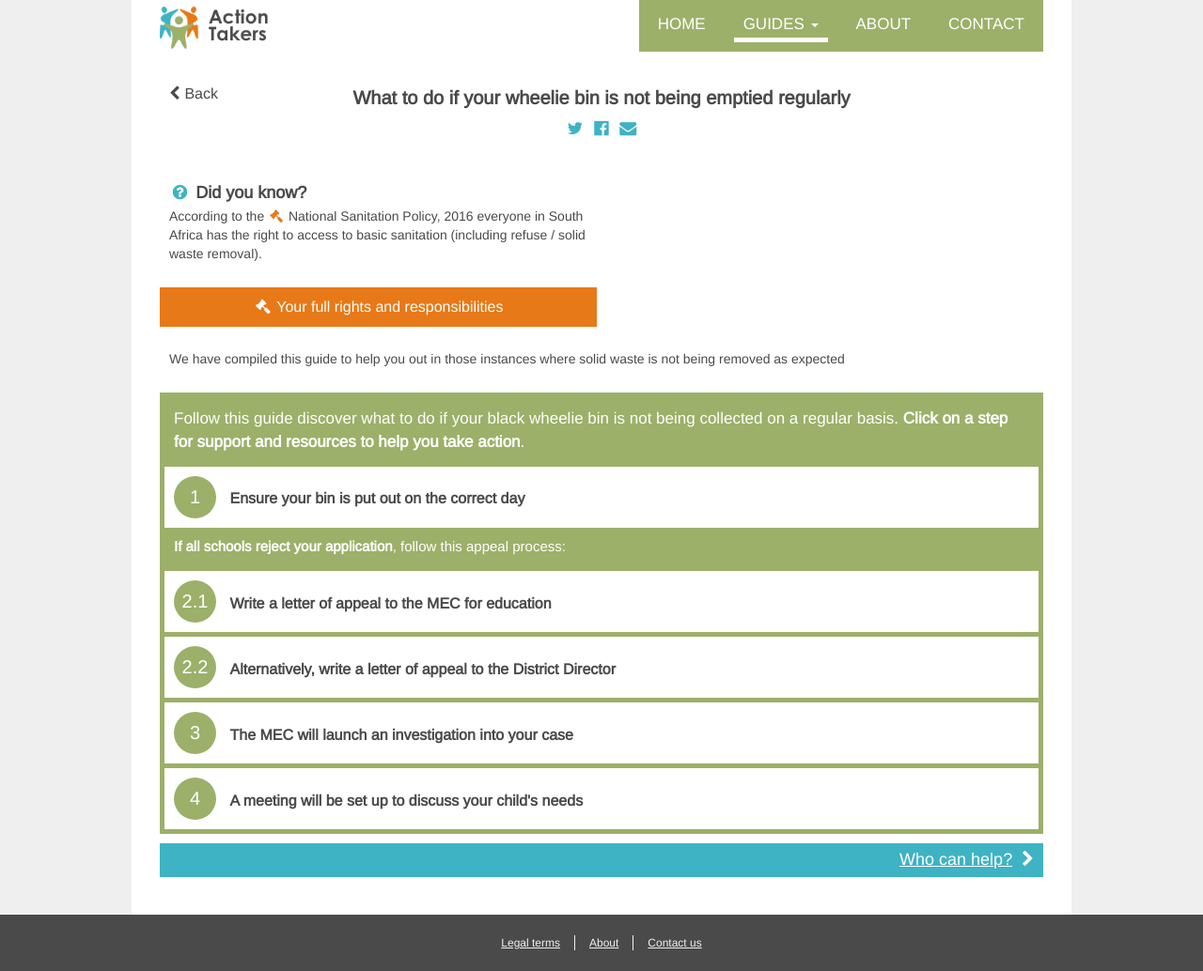
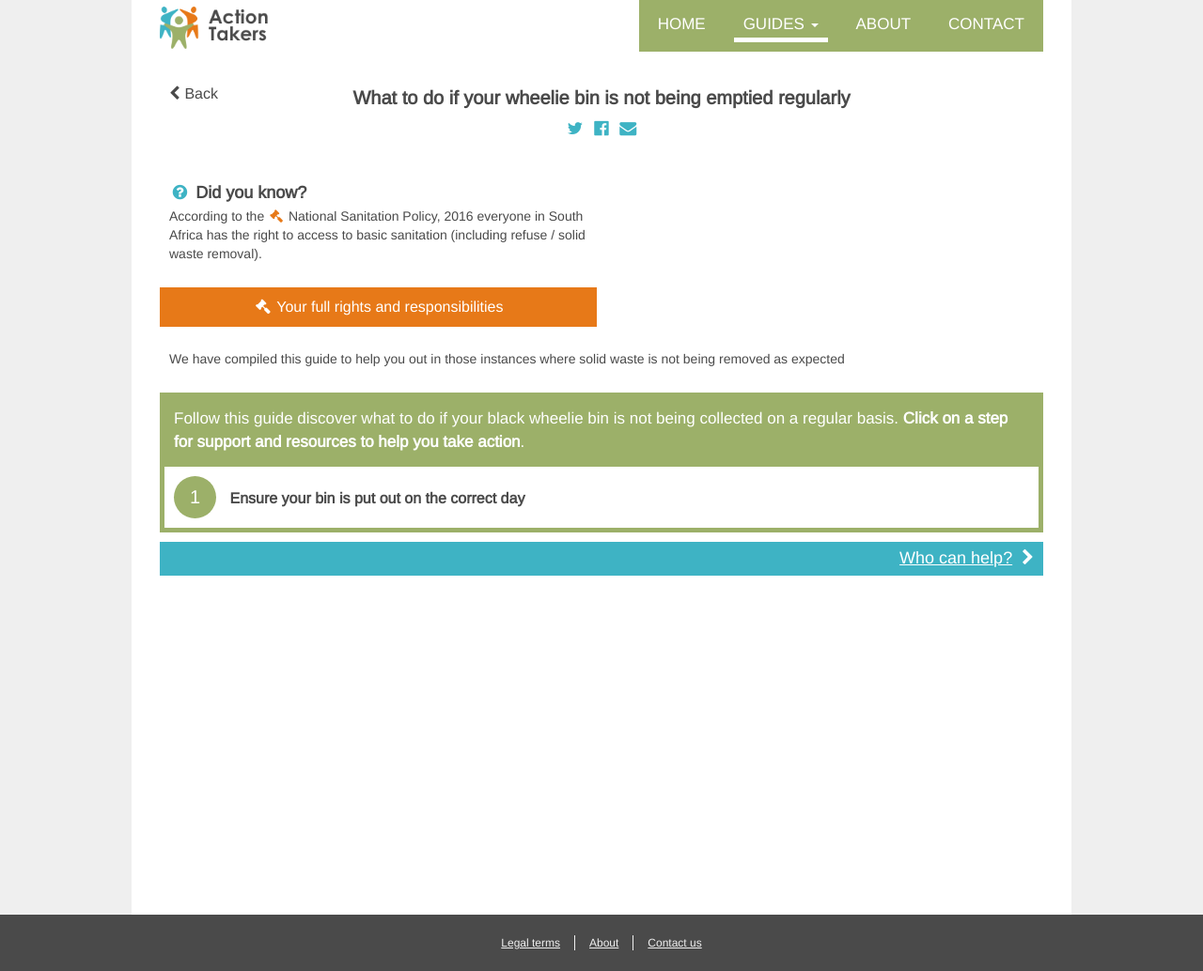
Before and after one commit to OpenUpSA/action-takers, a Jekyll site: the page built from _guides/solid-waste.md, in a window 1280 px wide and 1034 px high. Shown: the whole window at 94% size. Built offline with Jekyll 4.4.1, drawn with Linux system fonts in a browser that asks for light colours; nearby versions of some CDN libraries.

Commit message:
reorganise, each topic its own collection

```diff
--- a/_config.yml
+++ b/_config.yml
@@ -31,9 +31,10 @@
   guides:
     output: true
     permalink: /:name/
-  steps:
+  access-education:
     output: true
-    permalink: /:categories/:slug/
+  solid-waste:
+    output: true
   who-can-help:
     output: true
     permalink: /:name/who-can-help/
--- a/_guides/solid-waste.md
+++ b/_guides/solid-waste.md
@@ -15,7 +15,7 @@
       <div class="title">Ensure your bin is put out on the correct day</div>
     </a>
     <div class="content">
-      {% for step in site.steps %}
+      {% for step in site.solid-waste %}
         {% if forloop.index == 1 %}
           {{ step.content }}
         {% endif %}
@@ -23,61 +23,4 @@
     </div>
   </div>
 
-  <div class="comment"><b>If all schools reject your application</b>, follow this appeal process:</div>
-
-  <div class="single-step">
-    <a href="2-1" class="title-box">
-      <div class="circle">2.1</div>
-      <div class="title">Write a letter of appeal to the MEC for education</div>
-    </a>
-    <div class="content">
-      {% for step in site.steps %}
-        {% if forloop.index == 2 %}
-          {{ step.content }}
-        {% endif %}
-      {% endfor %}
-    </div>
-  </div>
-
-  <div class="single-step">
-    <a href="2-2" class="title-box">
-      <div class="circle">2.2</div>
-      <div class="title">Alternatively, write a letter of appeal to the District Director</div>
-    </a>
-    <div class="content">
-      {% for step in site.steps %}
-        {% if forloop.index == 3 %}
-          {{ step.content }}
-        {% endif %}
-      {% endfor %}
-    </div>
-  </div>
-
-  <div class="single-step">
-    <a href="3" class="title-box">
-      <div class="circle">3</div>
-      <div class="title">The MEC will launch an investigation into your case</div>
-    </a>
-    <div class="content">
-      {% for step in site.steps %}
-        {% if forloop.index == 4 %}
-          {{ step.content }}
-        {% endif %}
-      {% endfor %}
-    </div>
-  </div>
-
-  <div class="single-step">
-    <a href="4" class="title-box">
-      <div class="circle">4</div>
-      <div class="title">A meeting will be set up to discuss your child's needs</div>
-    </a>
-    <div class="content">
-      {% for step in site.steps %}
-        {% if forloop.index == 5 %}
-          {{ step.content }}
-        {% endif %}
-      {% endfor %}
-    </div>
-  </div>
 </div>
```
Also changed, not shown: _guides/access-education.md (+5 -5 lines), _access-education/1.md (renamed from _steps/access-education/1.md), _access-education/2-1.md (renamed from _steps/access-education/2-1.md), _access-education/2-2.md (renamed from _steps/access-education/2-2.md), _access-education/3.md (renamed from _steps/access-education/3.md), _solid-waste/1.md (renamed from _steps/solid-waste/1.md).
